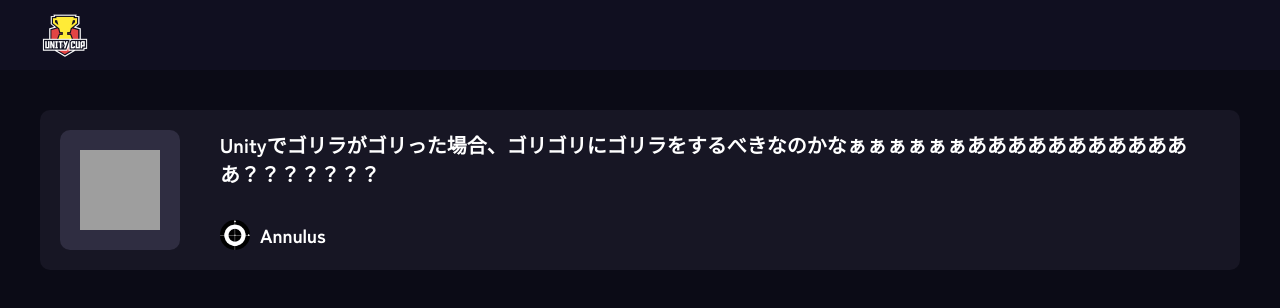
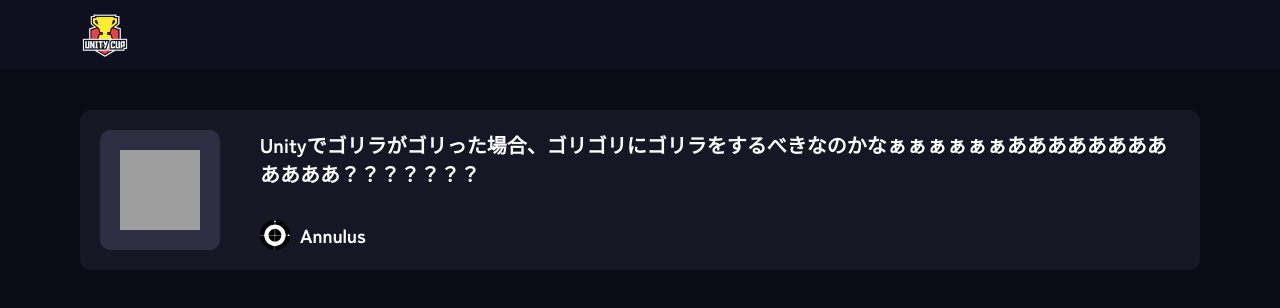
Before and after one commit to UnityCup/Blog, a plain HTML site: page IndexPage/index.html in a window 1280 px wide. Drawn offline with Linux system fonts and the light colour scheme; grey boxes are pictures that could not be loaded.

Commit message:
ロゴと記事などの位置を合わせた

```diff
--- a/IndexPage/css/style.css
+++ b/IndexPage/css/style.css
@@ -30,7 +30,7 @@ header {
 
 #headerUnityCupLogo {
     margin: 10px;
-    margin-left: 40px;
+    margin-left: 80px;
     width: 50px;
     height: 50px;
 }
@@ -44,6 +44,8 @@ header {
 .article {
     display: flex;
     margin: 40px;
+    margin-left: 80px;
+    margin-right: 80px;
     height: 160px;
 
     background: #171624;
```
